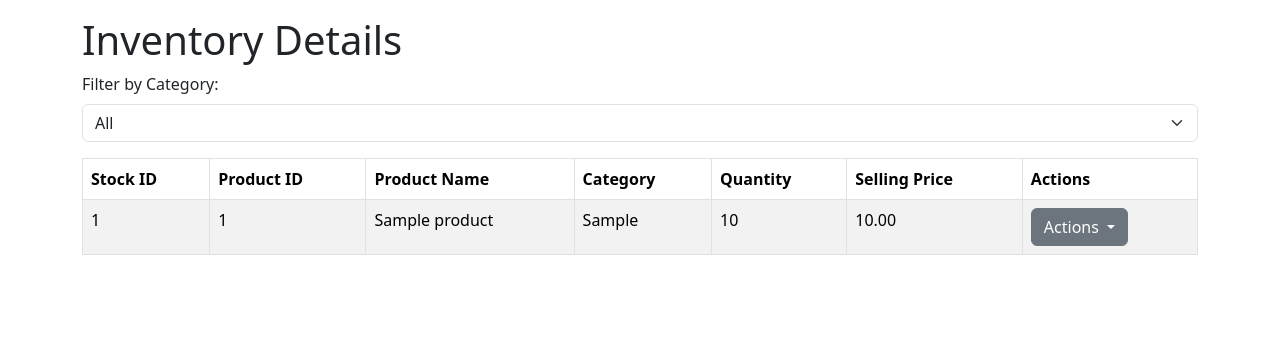
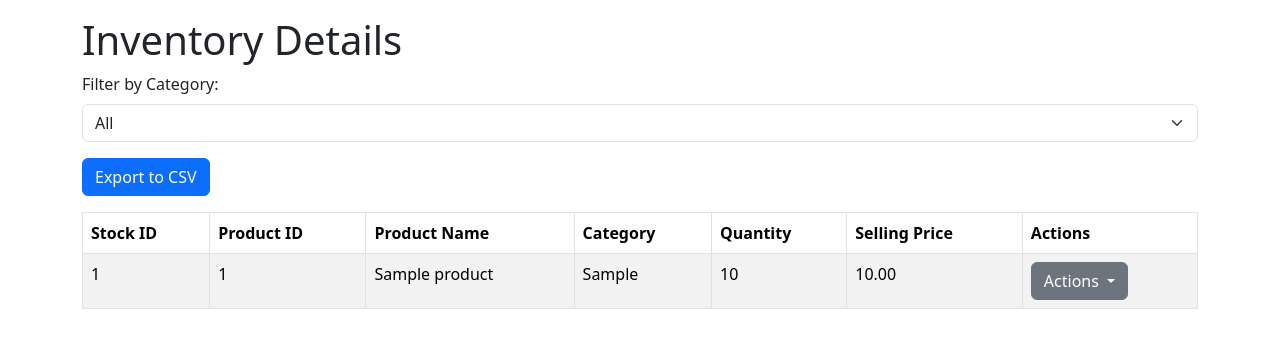
Before and after one commit to NadunAtGit/WebGroupProject, a PHP site: page /inventory.php in a window 1280 px wide. Shown: the top 348 px of the page. Run offline with PHP 8.4, Linux system fonts and the light colour scheme; tables that the repository leaves empty hold one stand-in row (values such as "Sample post").

Commit message:
ïnventory updated

```diff
--- a/Inventory/inventory.php
+++ b/Inventory/inventory.php
@@ -6,6 +6,8 @@ include("../Database/db.php");
 <head>
     <meta charset="UTF-8">
     <link href="https://cdn.jsdelivr.net/npm/bootstrap@5.3.3/dist/css/bootstrap.min.css" rel="stylesheet">
+    <link href="https://cdn.jsdelivr.net/npm/bootstrap-icons@1.10.0/font/bootstrap-icons.css" rel="stylesheet">
+
     <meta name="viewport" content="width=device-width, initial-scale=1.0">
     <title>Inventory</title>
 </head>
@@ -22,6 +24,13 @@ include("../Database/db.php");
                 <option value="Phones">Phones</option>
                 <option value="Parts">Parts</option>
             </select>
+        </div>
+
+        <!-- Button for exporting data to CSV -->
+        <div class="mb-3">
+            <a href="export_to_csv.php" class="btn btn-primary">
+                <i class="bi bi-file-earmark-csv"></i> Export to CSV
+            </a>
         </div>
 
         <table class="table table-hover table-bordered table-striped">
--- a/SideBar/SideBar.php
+++ b/SideBar/SideBar.php
@@ -75,7 +75,7 @@ session_start(); // Ensure the session is started
             <li>
                 <a href="#" onclick="showContent('reports'); return false;" >
                     <i class="bx bx-spreadsheet"></i>
-                    <span class="nav-item">Reports</span>
+                    <span class="nav-item">Sales</span>
                 </a>
             </li>
             <?php if ($_SESSION['user_role'] !== 'user') { ?>
@@ -126,7 +126,7 @@ session_start(); // Ensure the session is started
         } else if (section === 'inventory') {
             iframe.src = '../Inventory/inventory.php'; // Update with the actual path
         } else if (section === 'reports') {
-            iframe.src = '../sales/sales.php'; // Update with the actual path
+            iframe.src = '../Sales/sales.php'; // Update with the actual path
         } else if (section === 'customers') {
             iframe.src = '../Users/Users.php'; // Update with the actual path
         } else if (section === 'suppliers') {
```
Also changed, not shown: sales/fetch_selling_price.php (line endings or trailing spaces), sales/sales.php (line endings or trailing spaces).
